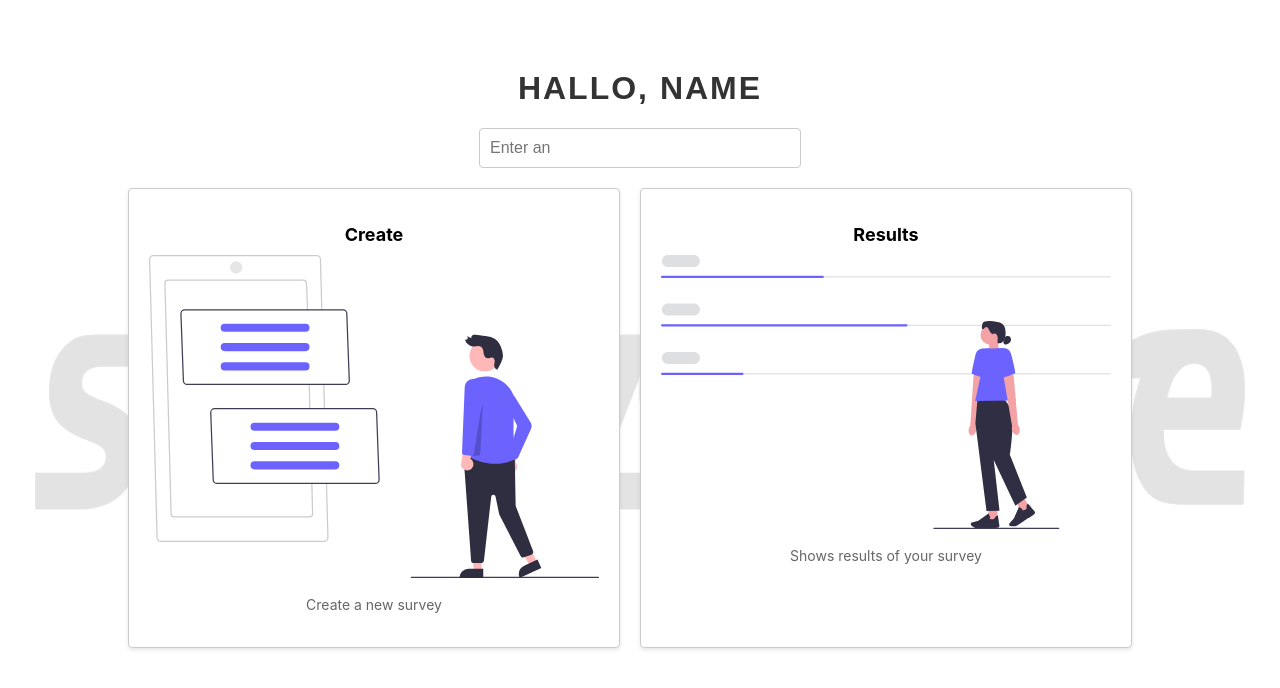
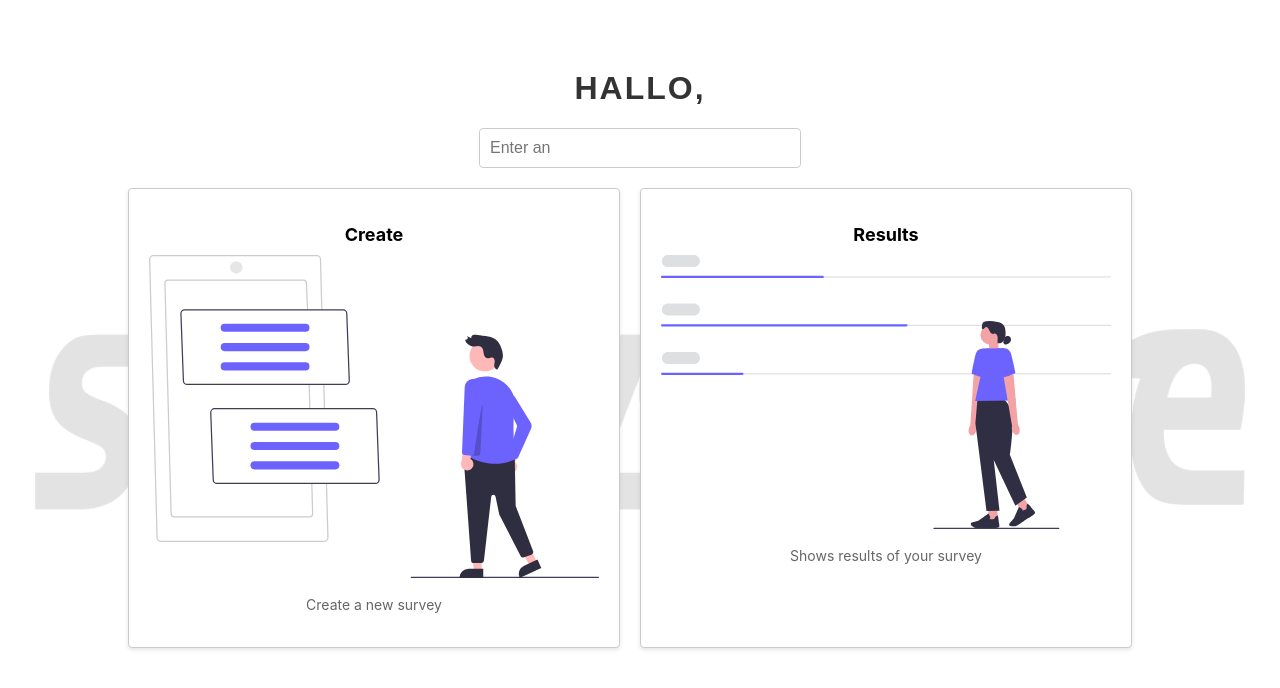
Before and after one commit to SirSimon04/SurveySphere, a React (Create React App) app in the folder client/surveysphere/: page /overview in a window 1280 px wide. Shown: the top 688 px of the page. Built offline with nearby package versions, Linux system fonts and the light colour scheme.

Commit message:
add username to pages

```diff
--- a/client/surveysphere/src/components/Auth/Auth.js
+++ b/client/surveysphere/src/components/Auth/Auth.js
@@ -52,10 +52,12 @@ const Auth = () => {
 
       const token = res.data.token;
       const id = res.data.result._id;
+      const userName = res.data.result.userName;
       dispatch(login({
         mail: email,
         jwt: token,
-        id: id
+        id: id,
+        userName
       }));
 
       navigate("/overview");
--- a/client/surveysphere/src/components/LandingPage/LandingPage.js
+++ b/client/surveysphere/src/components/LandingPage/LandingPage.js
@@ -3,6 +3,7 @@ import './LandingPage.css';
 import results from './media/results.svg';
 import survey from './media/survey.svg';
 import { useNavigate } from "react-router-dom";
+import { useSelector, useDispatch } from 'react-redux';
 
 export const AnimatedInput = ({placeholder: passedPlaceholder = "", ...passedProps}) => {
     const [placeholder, setPlaceholder] = useState(passedPlaceholder.slice(0, 0));
@@ -29,6 +30,7 @@ export const AnimatedInput = ({placeholder: passedPlaceholder = "", ...passedPro
 
 function LandingPage() {
 
+    const userName = useSelector(state => state.auth.userName);
     const navigate = useNavigate();
 
     const handleKeyDown = (event) => {
@@ -49,7 +51,7 @@ function LandingPage() {
     return (
     <>
     <div class="page">
-    <h1 class="title">Hallo, Name</h1>
+    <h1 class="title">Hallo, {userName}</h1>
 
         <div class="inputContainer">
             {/* <input class="inputField" type="text" placeholder="Enter ID to join survey"></input>     */}
```
